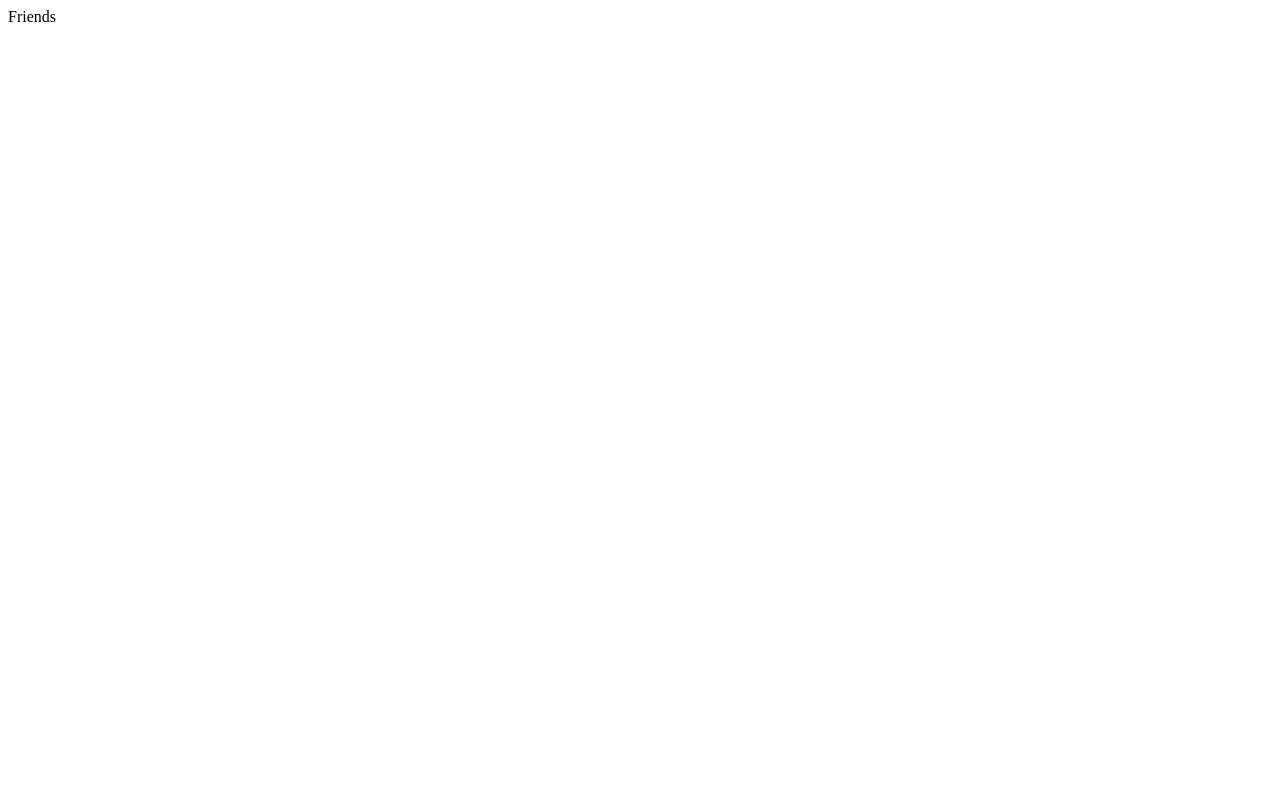
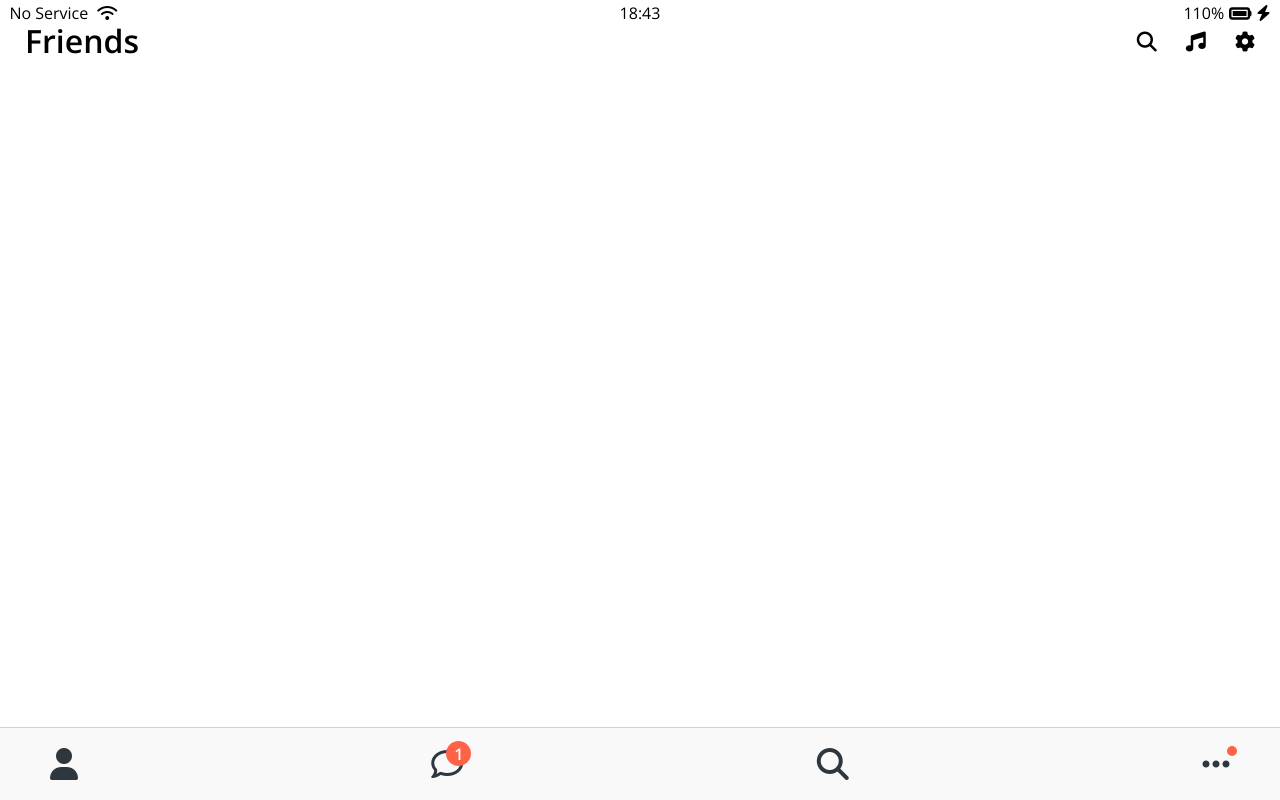
Before and after one commit to Joseph-Hwang-Learning-Note/html_and_css_learning, a plain HTML site: page friends.html in a window 1280 px wide. Drawn offline with nearby package versions, Linux system fonts and the light colour scheme.

Commit message:
friends progressing 1

```diff
--- /dev/null
+++ b/css/components/nav-bar.css
@@ -0,0 +1,36 @@
+.nav {
+    position: fixed;
+    bottom: 0;
+    width: 100%;
+    background-color: #f9f9fa;
+    padding: 20px 50px;
+    box-sizing: border-box;
+    /* box-sizing: not changing(zero sum) */
+    border-top: 1px solid rgba(121,121,121,0.3);
+}
+
+.nav__list {
+    display: flex;
+    justify-content: space-between;
+}
+
+.nav__link {
+    color: #2e363e;
+    position: relative;
+}
+
+.nav__notification {
+    background-color: tomato;
+    width: 25px;
+    height: 25px;
+    border-radius: 12.5px;
+    /* 50% of width */
+    display: flex;
+    justify-content: center;
+    align-items: center;
+    color: white;
+    font-weight: 600;
+    position: absolute;
+    left: 15px;
+    bottom: 15px;
+}
--- /dev/null
+++ b/css/components/screen-header.css
@@ -0,0 +1,15 @@
+.screen-header {
+    display: flex;
+    justify-content: space-between;
+    padding: 25px;
+    align-items: center;
+}
+
+.screen-header__title {
+    font-size: 32px;
+    font-weight: 600;
+}
+
+.screen-header__icons span {
+    margin-left: 25px;
+}
--- a/css/components/status-bar.css
+++ b/css/components/status-bar.css
@@ -1,6 +1,11 @@
 .status-bar {
+    position: fixed;
+    top: 0;
+    width: 100%;
+    box-sizing: border-box;
     display:flex;
     justify-content: center;
+    align-items: flex-start;
     padding: 5px 3px;
 }
 .status-bar__column {
--- /dev/null
+++ b/css/global.css
@@ -0,0 +1,8 @@
+input:focus {
+    outline: none;
+}
+
+a {
+    color: inherit;
+    text-decoration: none;
+}
--- a/css/screens/login_secondary.css
+++ /dev/null
@@ -1,3 +0,0 @@
-input:focus {
-    outline: none;
-}
--- a/css/styles.css
+++ b/css/styles.css
@@ -2,13 +2,15 @@
 
 @import "reset.css";
 @import "variables.css";
+@import "global.css";
 
 /* Components */
 @import "components/status-bar.css";
+@import "components/nav-bar.css";
+@import "components/screen-header.css";
 
 /* Screens */
 @import "screens/login.css";
-@import "screens/login_secondary.css";
 
 body {
     /* font-family: -apple-system, BlinkMacSystemFont, 'Segoe UI', Roboto, Oxygen, Ubuntu, Cantarell, 'Open Sans', 'Helvetica Neue', sans-serif; */
--- a/friends.html
+++ b/friends.html
@@ -1,11 +1,54 @@
+<!-- index를 첫번째로 찾는다 -->
 <!DOCTYPE html>
 <html lang="en">
 <head>
+    <link rel="stylesheet" href="css/styles.css">
     <meta charset="UTF-8">
     <meta name="viewport" content="width=device-width, initial-scale=1.0">
-    <title>Friends</title>
+    <title>Friends - Kokoa Clone</title>
 </head>
 <body>
-    Friends
+    <div class="status-bar">
+        <div class="status-bar__column">
+            <span>No Service</span>
+            <i class="fas fa-wifi"></i>
+        </div>
+        <div class="status-bar__column">
+            <span>18:43</span>
+        </div>
+        <div class="status-bar__column">
+            <span>110%</span>
+            <i class="fas fa-battery-full fa-lg"></i>
+            <i class="fas fa-bolt"></i>
+        </div>
+    </div>
+
+    <header class="screen-header">
+        <h1 class="screen-header__title">Friends</h1>
+        <div class="screen-header__icons">
+            <span><i class="fas fa-search fa-lg"></i></span>
+            <span><i class="fas fa-music fa-lg"></i></span>
+            <span><i class="fas fa-cog fa-lg"></i></span>
+        </div>
+    </header>
+
+    <nav class="nav">
+        <ul class="nav__list">
+            <li class="nav__btn"><a class="nav__link" href="friends.html"><i class="fas fa-user fa-2x"></i></a></li>
+            <li class="nav__btn"><a class="nav__link" href="#">
+                <span class="nav__notification">1</span>
+                <i class="far fa-comment fa-2x"></i>
+            </a></li>
+            <li class="nav__btn"><a class="nav__link" href="#"><i class="fas fa-search fa-2x"></i></a></li>
+            <li class="nav__btn"><a class="nav__link" href="#">
+                <span class="nav__notification"
+                style="width:10px; height:10px; border-radius:5px; left: 25px; bottom: 25px;"></span>
+                <i class="fas fa-ellipsis-h fa-2x"></i>
+            </a></li>
+        </ul>
+    </nav>
+
+    <script src="https://kit.fontawesome.com/1a086aee57.js" crossorigin="anonymous"></script>
+    <!-- script should always go last -->
 </body>
 </html>
```
